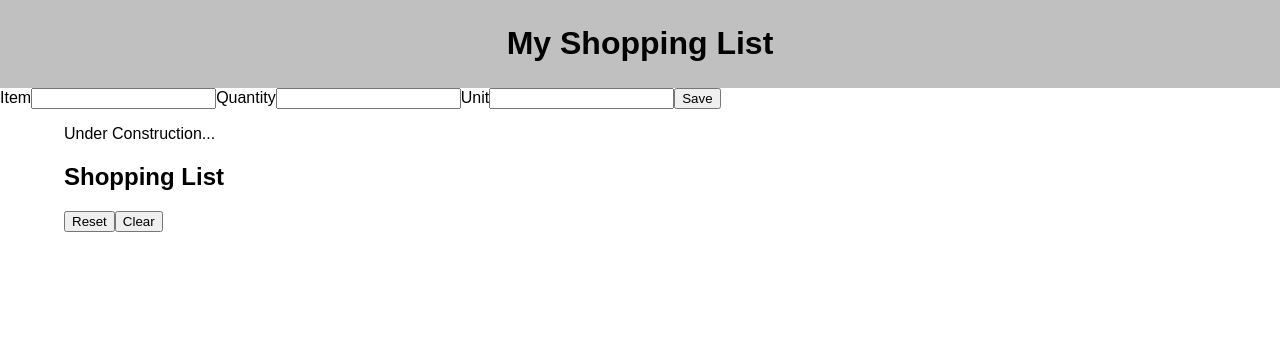
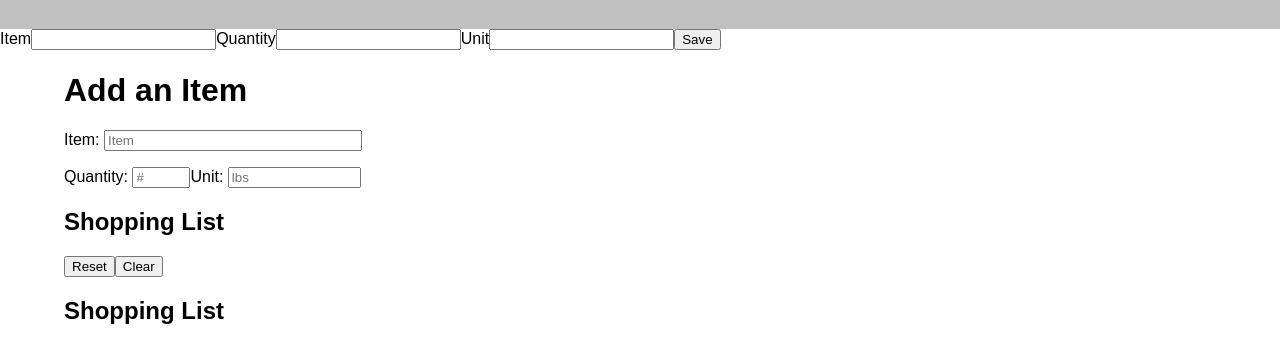
Before and after one commit to grav0165/group-fs-react-shopping-list, a React (Create React App) app: page / in a window 1280 px wide. Shown: the top 362 px of the page. Built offline with nearby package versions, Linux system fonts and the light colour scheme.

Commit message:
finished header

```diff
--- a/src/components/App/App.jsx
+++ b/src/components/App/App.jsx
@@ -58,8 +58,19 @@ function App() {
 
             {/* DELETE content */}
             <main>
-                <p>Under Construction...</p>
+            <h1>Add an Item</h1>
+                <p>
+                    <span>Item: </span>
+                    <input type= 'text' placeholder='Item' style={{width: '250px'}}/>
+                </p>
+                <p>
+                    <span>Quantity: </span>
+                    <input type="number" placeholder='#' style={{width:'50px'}}/>
+                    <span>Unit: </span>
+                    <input type='text' placeholder='lbs' style={{width:'125px'}}/>
+                </p>
                 <ShoppingButton />
+                <h2>Shopping List</h2>
             </main>
         </div>
     );
--- a/src/components/Header/Header.jsx
+++ b/src/components/Header/Header.jsx
@@ -1,10 +1,10 @@
 import React from 'react';
 import './Header.css';
 
-function Header() {
+function Header(props) {
     return (
         <header className="banner-header">
-            <h1>My Shopping List</h1>
+            <h1>{props.title}</h1>
         </header>
     );
 }
```
